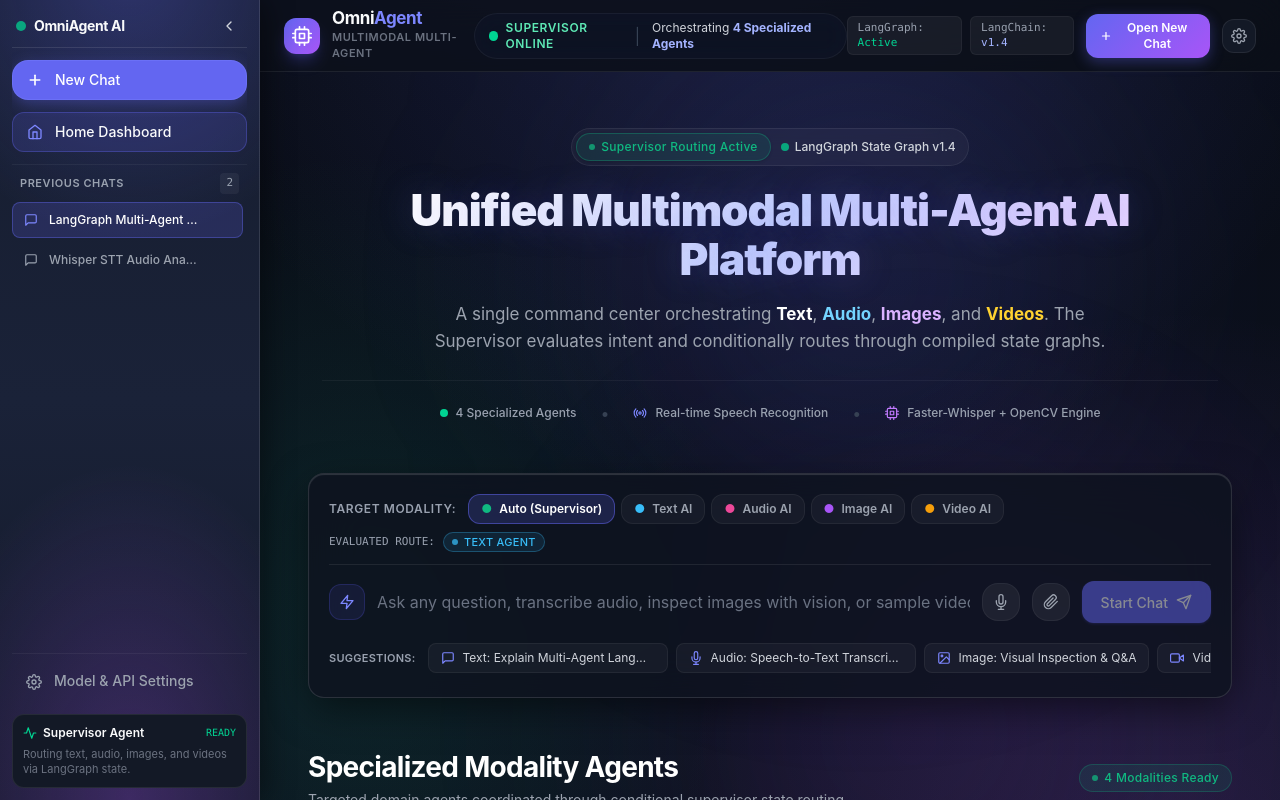
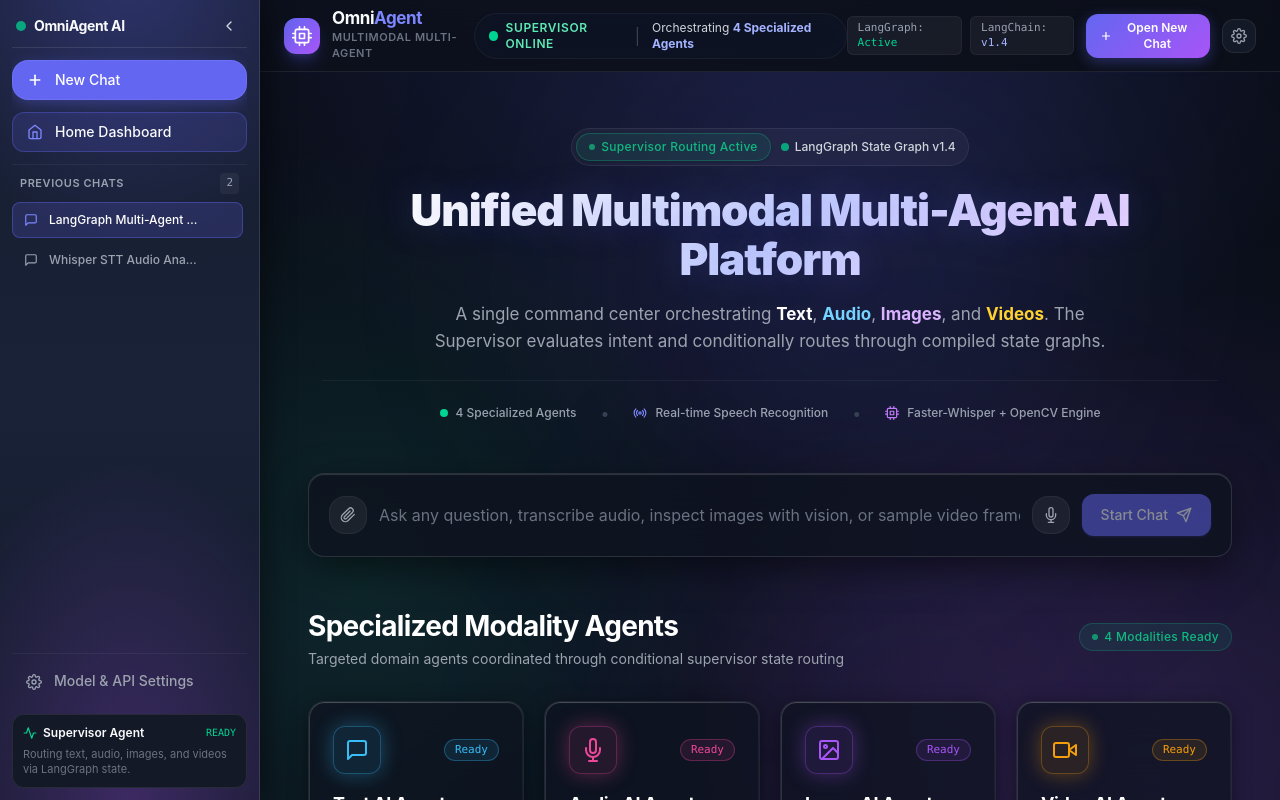
Before and after one commit to M-USMAN-KHILJI/AI-Multi-Agent-frontend, a React app: page / in a window 1280 px wide. Built offline with nearby package versions, Linux system fonts and the light colour scheme; the HTML template or start-up script is replaced by a standard one.

Commit message:
changes in home page

```diff
--- a/src/Screen/Main/homepage.jsx
+++ b/src/Screen/Main/homepage.jsx
@@ -462,47 +462,6 @@ export const HomePage = () => {
           onSubmit={handleDispatch}
           className="dispatch-bar-pro rounded-2xl p-4 sm:p-5 flex flex-col gap-4"
         >
-          {/* Modality Selector Tabs */}
-          <div className="flex items-center justify-between flex-wrap gap-2 pb-3 border-b border-white/8">
-            <div className="flex items-center gap-1.5 flex-wrap">
-              <span className="text-xs text-gray-400 font-semibold uppercase tracking-wider mr-1.5">
-                Target Modality:
-              </span>
-              {[
-                { id: 'auto', label: 'Auto (Supervisor)', color: colors.supervisor },
-                { id: 'text', label: 'Text AI', color: colors.textAgent },
-                { id: 'audio', label: 'Audio AI', color: colors.audioAgent },
-                { id: 'image', label: 'Image AI', color: colors.imageAgent },
-                { id: 'video', label: 'Video AI', color: colors.videoAgent },
-              ].map((tab) => {
-                const isActive = selectedModality === tab.id
-                return (
-                  <button
-                    key={tab.id}
-                    type="button"
-                    onClick={() => setSelectedModality(tab.id)}
-                    style={{
-                      backgroundColor: isActive ? 'rgba(99, 102, 241, 0.2)' : 'rgba(255, 255, 255, 0.04)',
-                      color: isActive ? '#ffffff' : colors.textSecondary,
-                      borderRadius: radius.md,
-                      borderColor: isActive ? 'rgba(99, 102, 241, 0.5)' : 'rgba(255, 255, 255, 0.06)',
-                    }}
-                    className="px-3 py-1.5 text-xs font-semibold border transition-all hover:text-white hover:bg-white/10 cursor-pointer active:scale-95"
-                  >
-                    <span style={{ color: tab.color }} className="mr-1">●</span> {tab.label}
-                  </button>
-                )
-              })}
-            </div>
-
-            {/* Live Predicted Route Indicator */}
-            <div className="flex items-center gap-2 text-xs text-gray-400">
-              <span className="text-[11px] font-mono uppercase text-gray-400">Evaluated Route:</span>
-              <Badge variant={predictedAgent} size="sm">
-                {predictedAgent.toUpperCase()} AGENT
-              </Badge>
-            </div>
-          </div>
 
           {/* Listening Live Indicator */}
           {isListening && (
@@ -515,9 +474,24 @@ export const HomePage = () => {
 
           {/* Prompt Input Row */}
           <div className="flex items-center gap-3">
-            <div className="w-9 h-9 rounded-xl bg-indigo-500/10 border border-indigo-500/20 flex items-center justify-center text-indigo-400 shrink-0">
-              <FiZap className="w-4 h-4" />
-            </div>
+            {/* File Upload Trigger (Moved to Left Side) */}
+            {/* File Upload Trigger */}
+            <button
+              type="button"
+              onClick={() => {
+                setShowUploader(!showUploader)
+                setActiveTabModality(selectedModality === 'auto' ? 'all' : selectedModality)
+              }}
+              style={{
+                backgroundColor: showUploader ? colors.primary : 'rgba(255, 255, 255, 0.06)',
+                color: showUploader ? '#fff' : colors.textSecondary,
+                borderRadius: radius.lg,
+              }}
+              className="p-2.5 transition-all hover:text-white hover:bg-white/10 shrink-0 cursor-pointer border border-white/5 active:scale-95"
+              title="Attach Audio, Image, or Video file"
+            >
+              <FiPaperclip className="w-4 h-4" />
+            </button>
             <input
               type="text"
               value={prompt}
@@ -544,24 +518,6 @@ export const HomePage = () => {
               title={isListening ? 'Listening... Click to stop' : 'Click to speak (Speech-to-Text)'}
             >
               <FiMic className="w-4 h-4" />
-            </button>
-
-            {/* File Upload Trigger */}
-            <button
-              type="button"
-              onClick={() => {
-                setShowUploader(!showUploader)
-                setActiveTabModality(selectedModality === 'auto' ? 'all' : selectedModality)
-              }}
-              style={{
-                backgroundColor: showUploader ? colors.primary : 'rgba(255, 255, 255, 0.06)',
-                color: showUploader ? '#fff' : colors.textSecondary,
-                borderRadius: radius.lg,
-              }}
-              className="p-2.5 transition-all hover:text-white hover:bg-white/10 shrink-0 cursor-pointer border border-white/5 active:scale-95"
-              title="Attach Audio, Image, or Video file"
-            >
-              <FiPaperclip className="w-4 h-4" />
             </button>
 
             {/* Send / Dispatch Button */}
@@ -607,29 +563,7 @@ export const HomePage = () => {
                 onClear={() => setSelectedFile(null)}
               />
             </div>
-          )}
-
-          {/* Quick Prompt Starters (Interactive Chips) */}
-          <div className="flex items-center gap-2 pt-1 overflow-x-auto text-xs pb-1 custom-scroll">
-            <span className="text-gray-400 font-semibold text-[11px] uppercase tracking-wide shrink-0 mr-1">
-              Suggestions:
-            </span>
-            {quickPrompts.map((item, idx) => {
-              const PromptIcon = item.icon
-              return (
-                <button
-                  key={idx}
-                  type="button"
-                  onClick={() => handleQuickPrompt(item)}
-                  className="px-3 py-1.5 rounded-lg bg-white/4 hover:bg-white/8 border border-white/6 hover:border-indigo-500/30 text-gray-300 hover:text-white transition-all truncate text-left shrink-0 max-w-[240px] cursor-pointer flex items-center gap-2 active:scale-98"
-                >
-                  <PromptIcon className="w-3.5 h-3.5 text-indigo-400 shrink-0" />
-                  <span className="truncate">{item.label}</span>
-                </button>
-              )
-            })}
-          </div>
-        </form>
+          )}</form>
       </div>
 
       {/* Modality Agent Bento Grid Section */}
```
